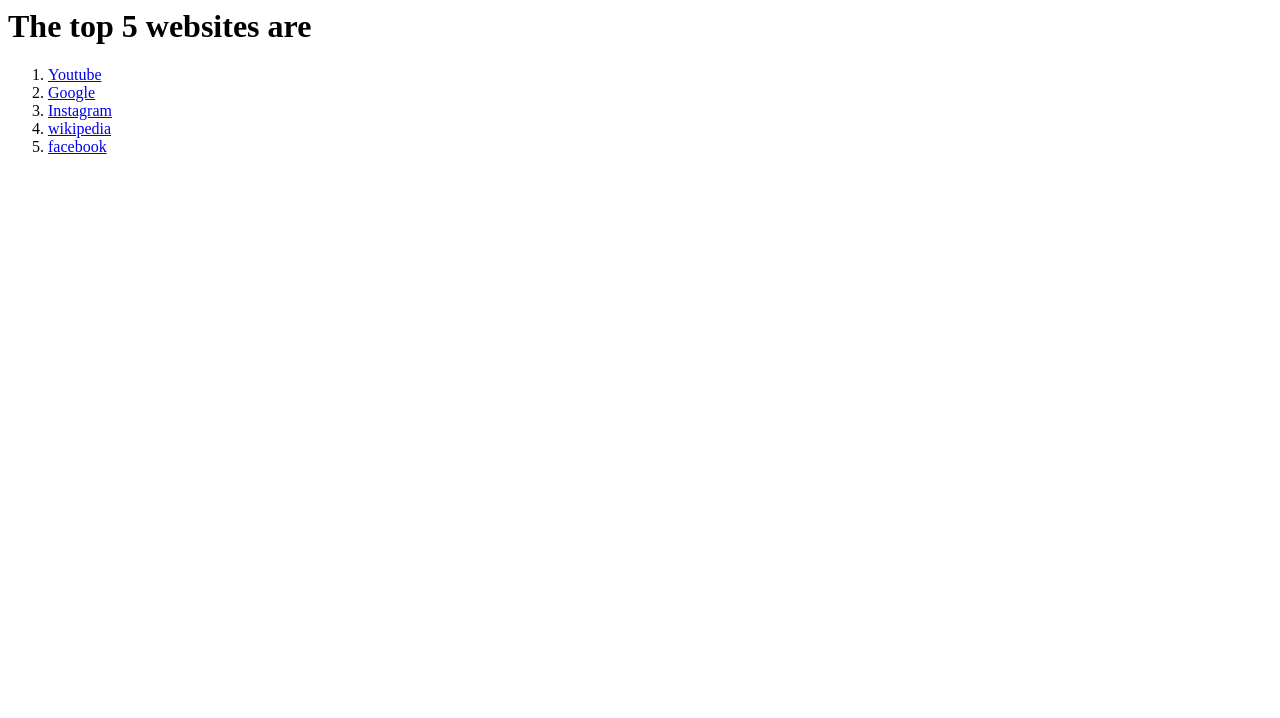
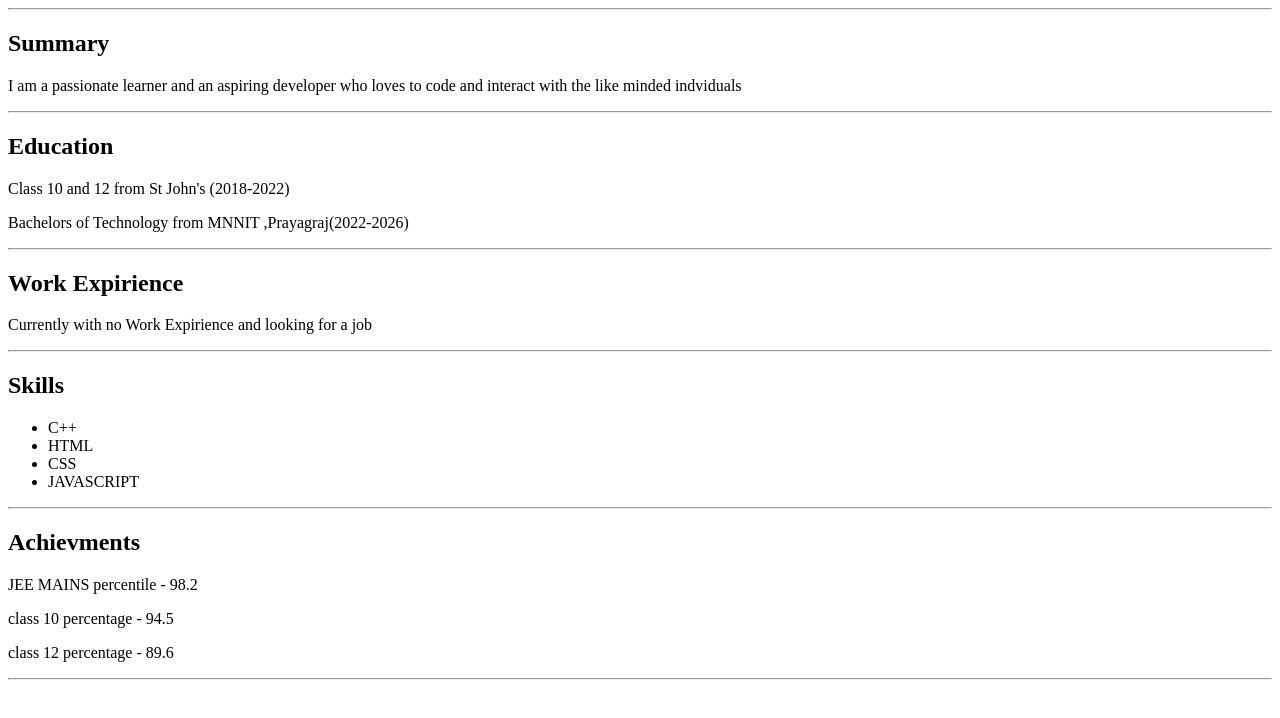
Before and after one commit to ParthKush04/Html-Portfolio, a plain HTML site: page index.html in a window 1280 px wide. Drawn offline with Linux system fonts and the light colour scheme.

Commit message:
Add files via upload

```diff
--- a/index.html
+++ b/index.html
@@ -1,8 +1,36 @@
-<h1>The top 5 websites are </h1>
-<ol>
-<li><a href = "https://www.youtube.com/" >Youtube</a></li>
-<li><a href = "https://www.google.com/" > Google</a>  </li>
-<li><a href = "https://www.instagram.com/ "> Instagram</li></a>
-<li><a href = "https://www.wikipedia.org/" > wikipedia </li></a>
-<li><a href = "https://www.facebook.com/" > facebook</a> </li>
-</ol>
+<!DOCTYPE html>
+<html lang="en">
+<head>
+    <meta charset="UTF-8">
+    <meta name="viewport" content="width=device-width, initial-scale=1.0">
+    <title>My Resume</title>
+</head>
+<hr/>
+<body>
+ <h2>Summary</h2>
+ <p>I am a passionate learner and an aspiring developer who loves to code and interact with the like minded
+    indviduals
+ </p>
+ <hr/>
+ <h2>Education</h2>
+  <p>Class 10 and 12 from St John's (2018-2022)</p>
+  <p> Bachelors of Technology from MNNIT ,Prayagraj(2022-2026)</p>
+  <hr/>
+  <h2> Work Expirience</h2>
+  <p>Currently with no Work Expirience and looking for a job</p>
+  <hr/>
+  <h2>Skills</h2>
+  <ul>
+   <li>C++</li>
+   <li>HTML</li>
+   <li>CSS</li>
+   <li>JAVASCRIPT</li>
+   </ul>
+   <hr/>
+   <h2>Achievments</h2>
+   <p> JEE MAINS percentile - 98.2</p>
+   <p> class 10 percentage - 94.5</p>
+   <p> class 12 percentage - 89.6</p>
+   <hr/>
+</body>
+</html>
```
